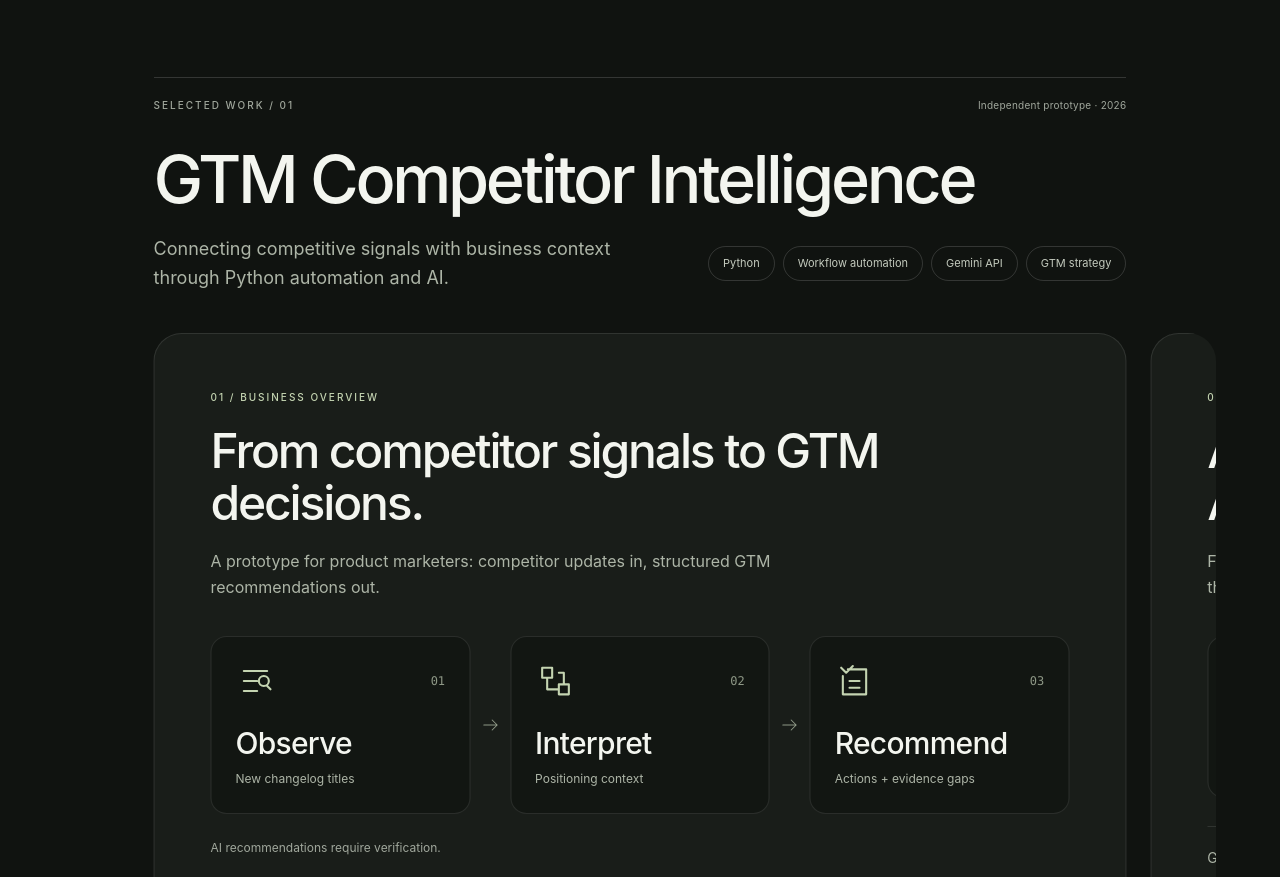
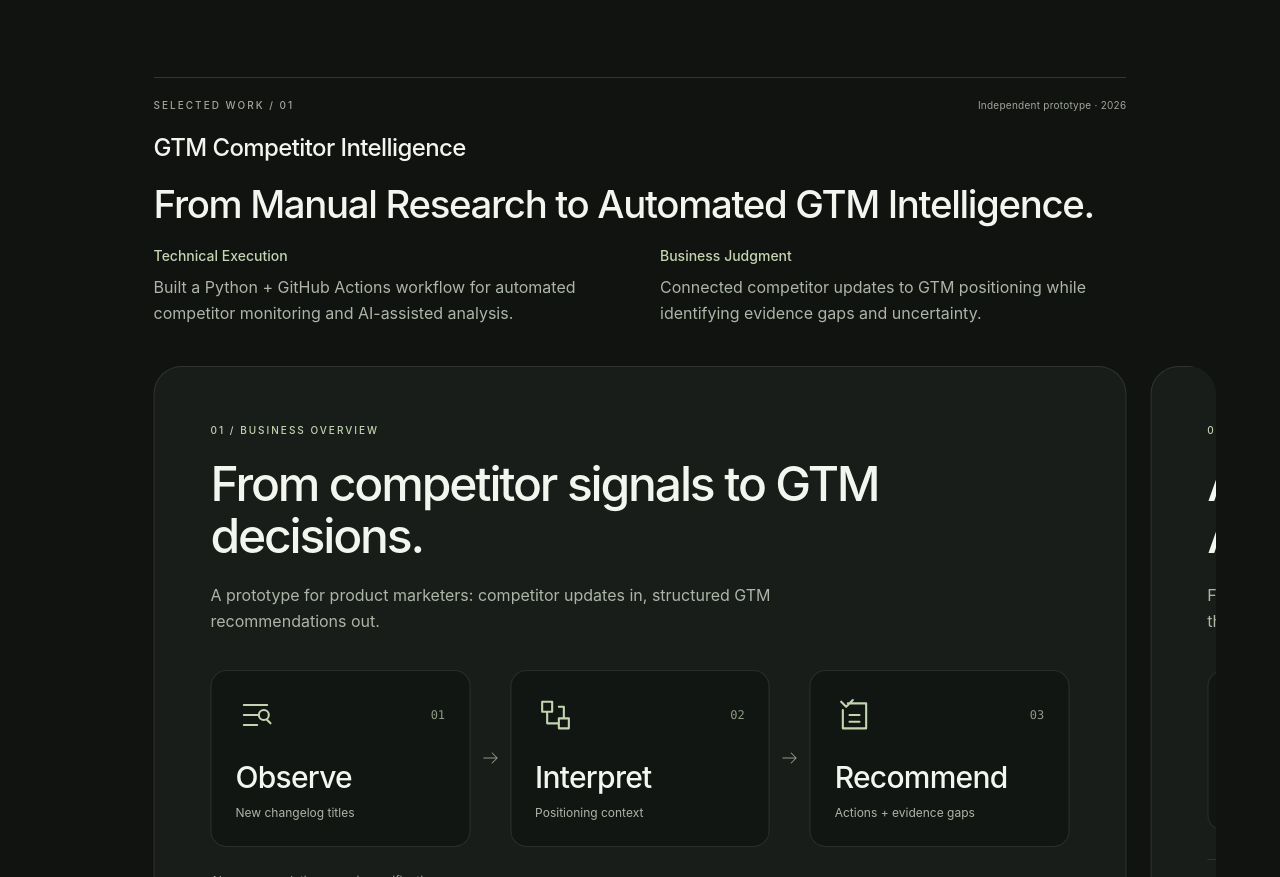
Before and after one commit to hansonz1/Personal-portfolio, a React (Vite) app: page / in a window 1280 px wide. Shown: the part 880-1757 px from the top of the page. Built offline with nearby package versions, Linux system fonts and the light colour scheme.

Commit message:
Improve GTM project evidence discoverability

```diff
--- a/src/components/GTMFeaturedProject.jsx
+++ b/src/components/GTMFeaturedProject.jsx
@@ -156,19 +156,22 @@ function GTMFeaturedProject() {
     <section id="projects" aria-labelledby="gtm-project-heading" className="gtm-featured-project bg-[#101310] text-[#f3f5ef]">
       <div className="mx-auto max-w-[1680px] px-6 py-14 sm:px-10 sm:py-20 lg:px-12 xl:px-16">
         <header className="gtm-project-aligned mb-8 sm:mb-10">
-          <div className="mb-7 flex flex-wrap items-center justify-between gap-3 border-t border-white/15 pt-5 sm:mb-8">
+          <div className="mb-5 flex flex-wrap items-center justify-between gap-3 border-t border-white/15 pt-5">
             <p className="text-[10px] font-medium tracking-[0.2em] text-[#a0a79c] uppercase">Selected work / 01</p>
             <p className="text-[10px] tracking-wide text-[#a0a79c]">Independent prototype · 2026</p>
           </div>
-          <h2 id="gtm-project-heading" className="text-[clamp(2.25rem,5.2vw,5rem)] leading-[1.04] font-medium tracking-[-0.05em] text-balance [overflow-wrap:anywhere]">GTM Competitor Intelligence</h2>
-          <div className="mt-5 grid items-center gap-5 lg:grid-cols-[1.15fr_1fr] lg:gap-10">
-            <p className="max-w-[560px] text-base leading-relaxed text-[#adb5a7] sm:text-lg">Connecting competitive signals with business context through Python automation and AI.</p>
-            <ul aria-label="Project skills" className="flex flex-wrap gap-2 lg:justify-end">
-              {['Python', 'Workflow automation', 'Gemini API', 'GTM strategy'].map((skill) => (
-                <li key={skill} className="rounded-full border border-white/15 px-3.5 py-2 text-[11px] text-[#c4cbbe]">{skill}</li>
-              ))}
-            </ul>
-          </div>
+          <h2 id="gtm-project-heading" className="text-xl leading-tight font-medium tracking-tight sm:text-2xl">GTM Competitor Intelligence</h2>
+          <h3 className="mt-5 max-w-[1000px] text-[clamp(1.75rem,3vw,2.5rem)] leading-[1.12] font-medium tracking-[-0.035em] text-balance">From Manual Research to Automated GTM Intelligence.</h3>
+          <dl className="mt-5 grid gap-5 md:grid-cols-2 md:gap-10">
+            <div className="min-w-0">
+              <dt className="text-sm font-medium text-[#c4d4b1]">Technical Execution</dt>
+              <dd className="mt-2 max-w-[540px] text-base leading-relaxed text-[#adb5a7]">Built a Python + GitHub Actions workflow for automated competitor monitoring and AI-assisted analysis.</dd>
+            </div>
+            <div className="min-w-0">
+              <dt className="text-sm font-medium text-[#c4d4b1]">Business Judgment</dt>
+              <dd className="mt-2 max-w-[540px] text-base leading-relaxed text-[#adb5a7]">Connected competitor updates to GTM positioning while identifying evidence gaps and uncertainty.</dd>
+            </div>
+          </dl>
         </header>
         <ProjectCarousel slides={slides} label="GTM Competitor Intelligence project story" />
       </div>
```
